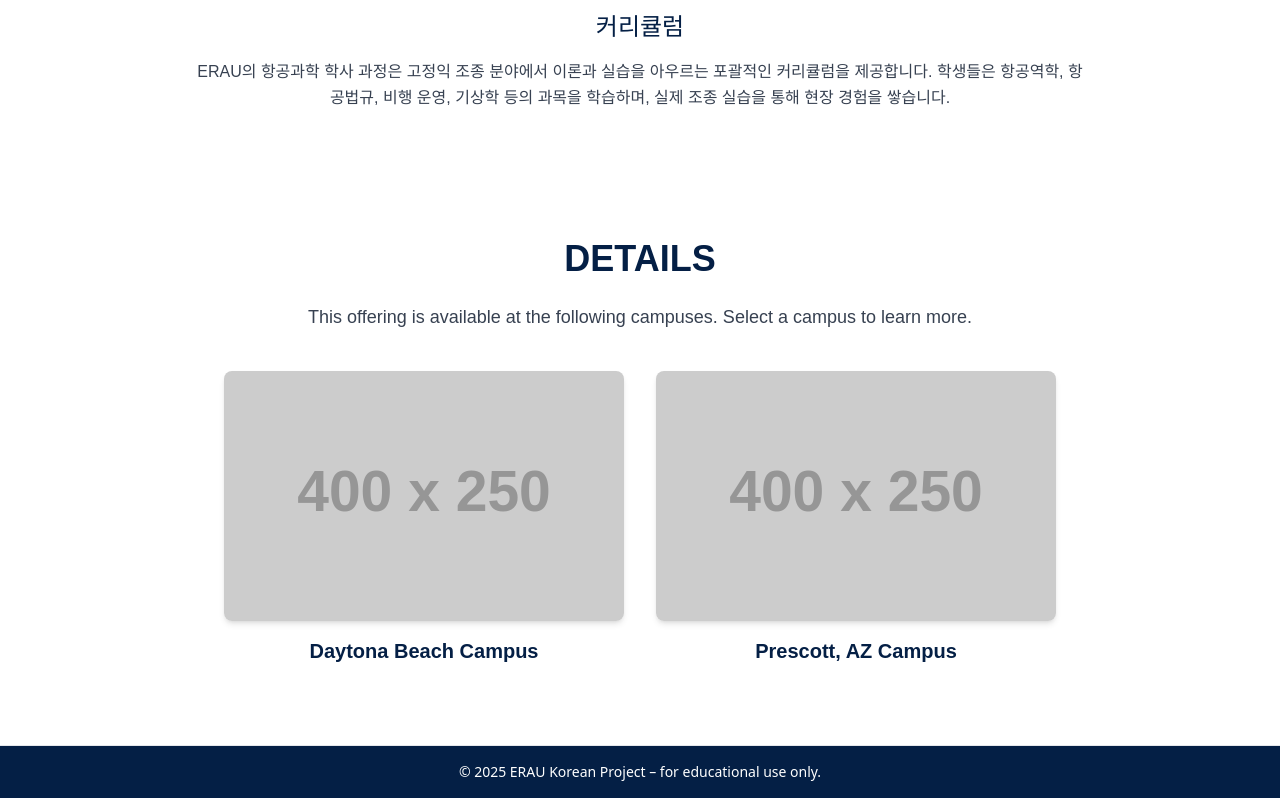
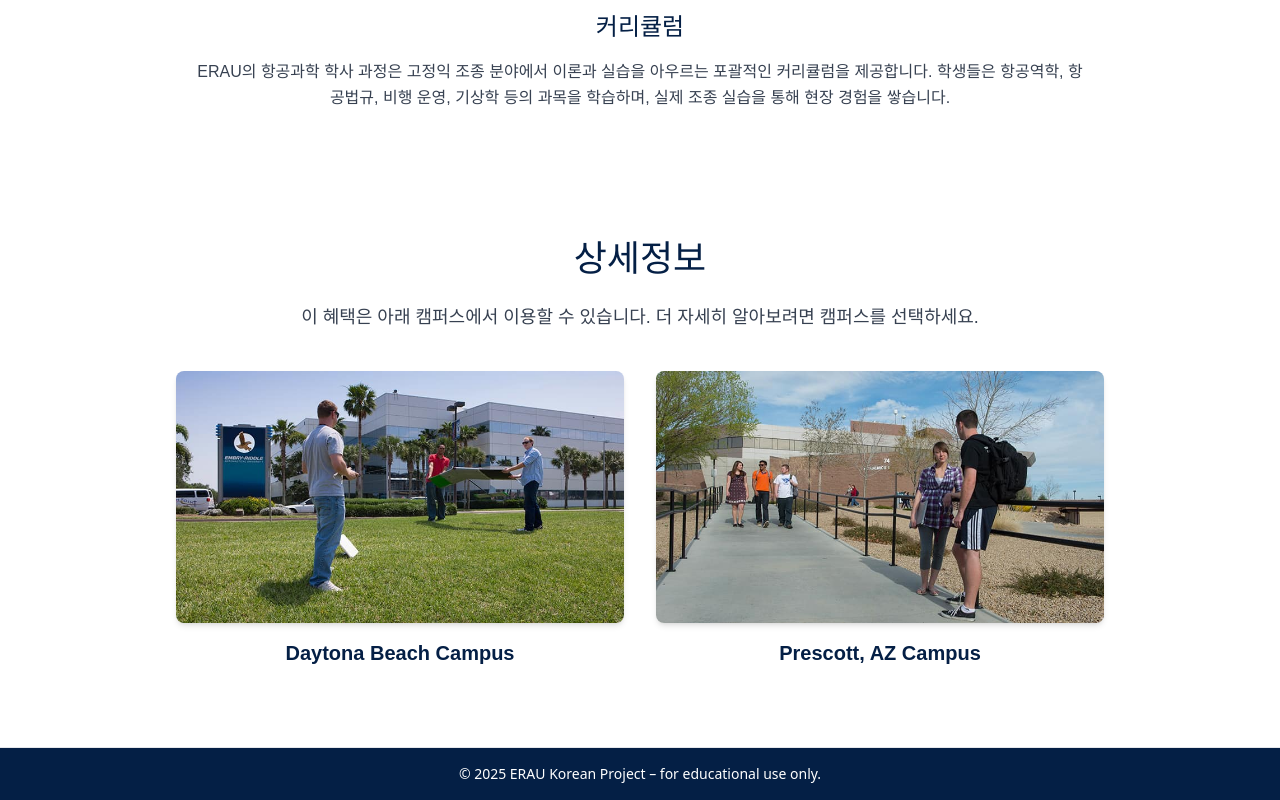
Before and after one commit to prnsslcn/erau-korean-page, a React (Vite) app: page / in a window 1280 px wide. Shown: the part 1175-1975 px from the top of the page. Built offline with nearby package versions, Linux system fonts and the light colour scheme; a web font is replaced by a local one.

Commit message:
fix: DetailSection 내 캠퍼스 이미지 경로를 assets 폴더 기준으로 수정

```diff
--- a/src/components/HomeSections/DetailSection.tsx
+++ b/src/components/HomeSections/DetailSection.tsx
@@ -1,6 +1,8 @@
 import { useState, useEffect, useRef } from 'react';
 import type { RefObject } from 'react';
 import { gsap } from 'gsap';
+import daytonaImg from '../../assets/db.jpg';
+import prescottImg from '../../assets/pr.jpg';
 
 interface DetailSectionProps {
     sectionRef: RefObject<HTMLElement>;
@@ -31,9 +33,9 @@
             id="detail"
             className="w-full bg-white py-20 text-center font-ibm px-4 opacity-0"
         >
-            <h2 className="text-4xl font-bold text-[#041f45] mb-6">DETAILS</h2>
+            <h2 className="text-4xl font-bold text-[#041f45] mb-6">상세정보</h2>
             <p className="text-lg text-gray-700 mb-10">
-                This offering is available at the following campuses. Select a campus to learn more.
+                이 혜택은 아래 캠퍼스에서 이용할 수 있습니다. 더 자세히 알아보려면 캠퍼스를 선택하세요.
             </p>
             <div className="flex flex-col md:flex-row gap-8 justify-center items-center max-w-6xl mx-auto">
                 <div
@@ -41,7 +43,7 @@
                     className="cursor-pointer hover:opacity-80 transition"
                 >
                     <img
-                        src="https://via.placeholder.com/400x250.png?text=Daytona+Beach"
+                        src={daytonaImg}
                         alt="Daytona Campus"
                         className="rounded-lg shadow-md w-full max-w-md mx-auto mb-4"
                     />
@@ -52,7 +54,7 @@
                     className="cursor-pointer hover:opacity-80 transition"
                 >
                     <img
-                        src="https://via.placeholder.com/400x250.png?text=Prescott+AZ"
+                        src={prescottImg}
                         alt="Prescott Campus"
                         className="rounded-lg shadow-md w-full max-w-md mx-auto mb-4"
                     />
```
Also changed, not shown: src/assets/db.jpg (added), src/assets/pr.jpg (added).
